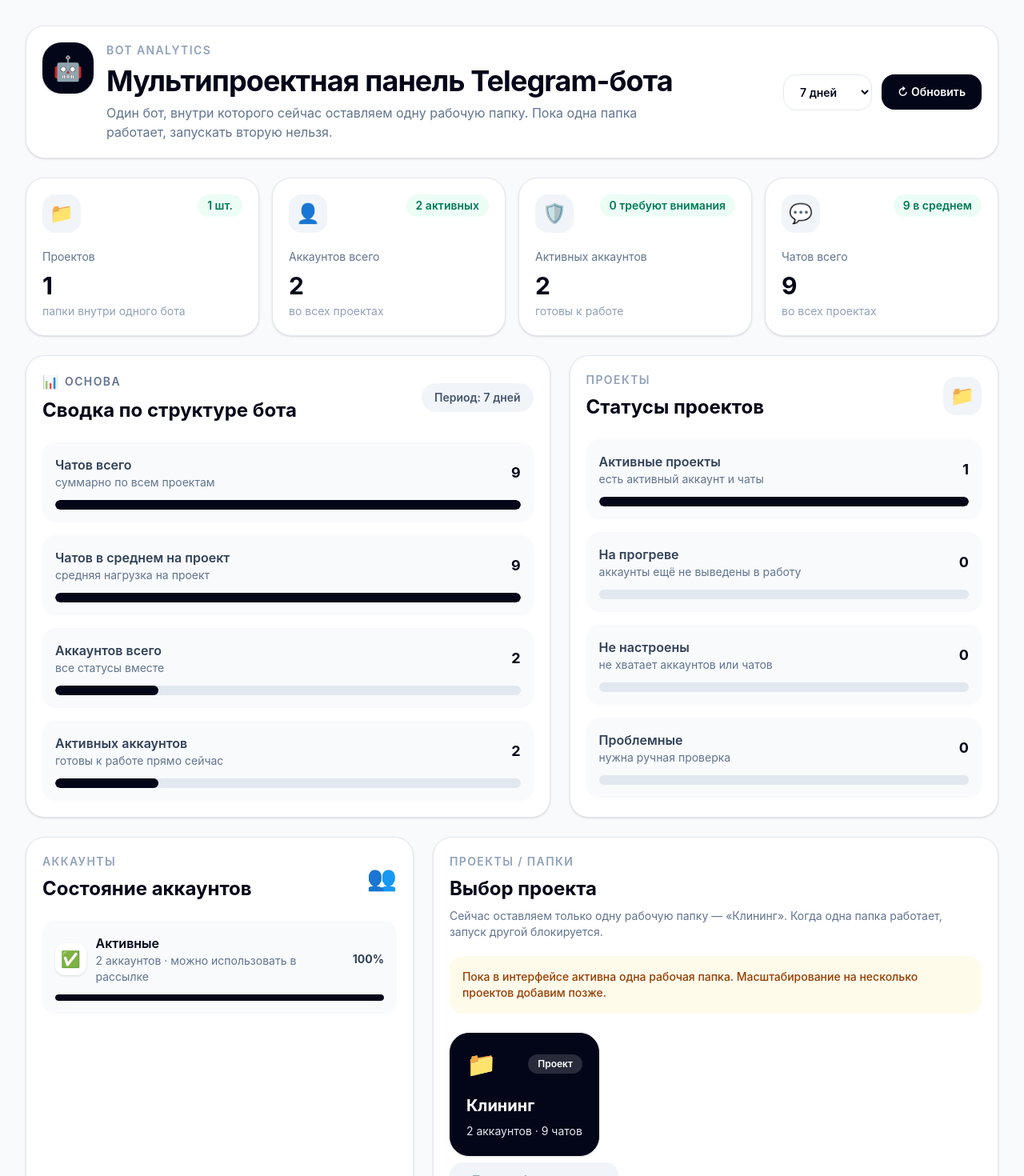
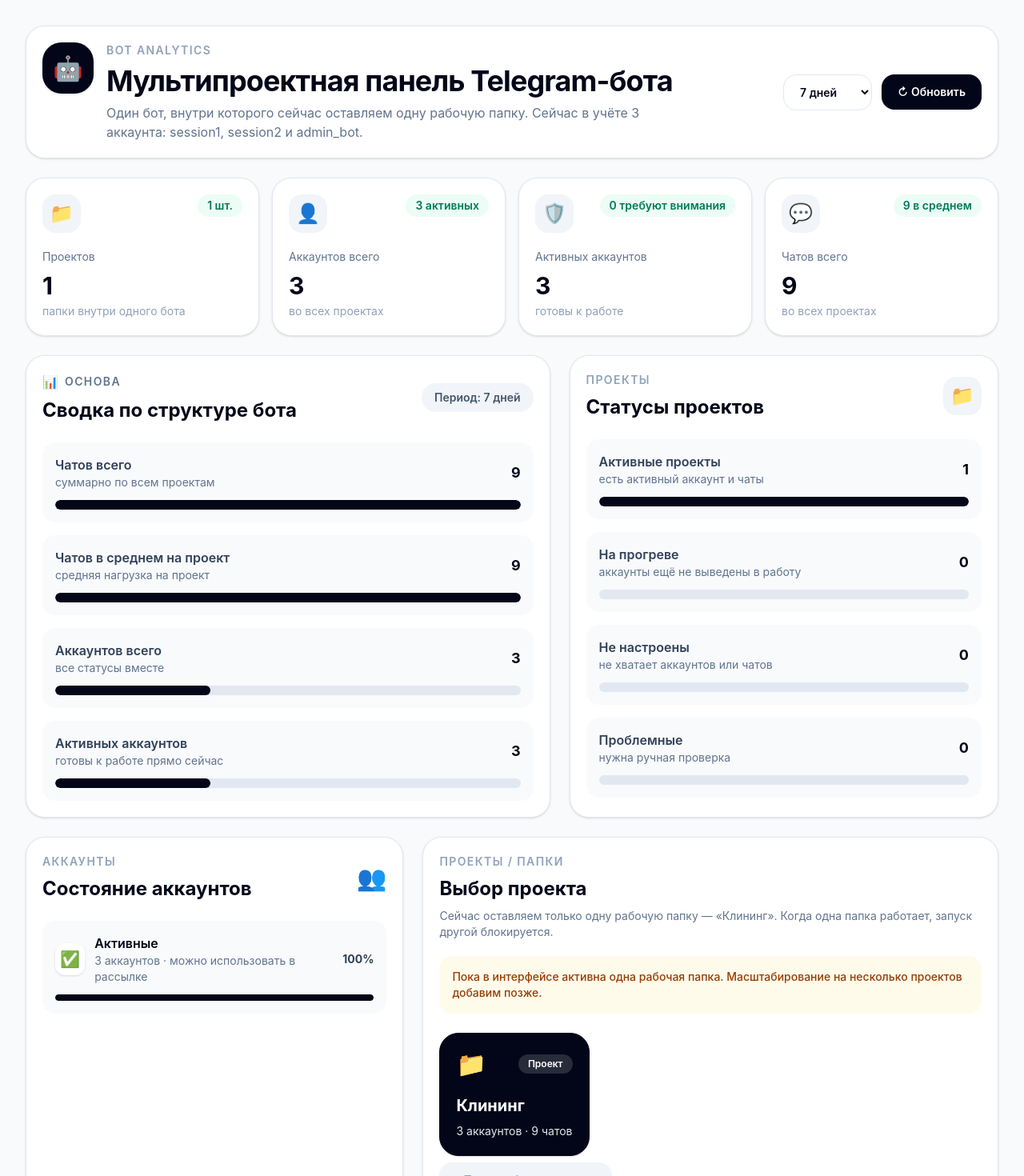
Before and after one commit to andreysparksy/Openclaw-panda, a React (Vite) app in the folder website/spam/bot-analytics-dashboard/: page / in a window 1280 px wide. Shown: the top 1470 px of the page at 80% size. Built offline with nearby package versions, Linux system fonts and the light colour scheme.

Commit message:
Count admin bot session in cleaning dashboard

```diff
--- a/website/spam/bot-analytics-dashboard/src/App.jsx
+++ b/website/spam/bot-analytics-dashboard/src/App.jsx
@@ -28,6 +28,7 @@ const initialProjects = [
     [
       { name: "session1", label: "Аккаунт 1", status: "Активен", reason: "Работает стабильно", lastCheck: "27.04.2026 16:20" },
       { name: "session2", label: "Аккаунт 2", status: "Активен", reason: "Работает стабильно", lastCheck: "27.04.2026 16:18" },
+      { name: "admin_bot", label: "admin_bot", status: "Активен", reason: "Сессия учтена как отдельный аккаунт", lastCheck: "27.04.2026 16:17" },
     ],
     {
       first: "Привет, есть нормальные подрядчики по клинингу? А то попадаются одни распиздяи\nМне главное, чтобы на совесть делали и стандарты соблюдали",
@@ -515,7 +516,7 @@ export default function BotAnalyticsDashboard() {
             <div>
               <p className="text-sm font-semibold uppercase tracking-widest text-slate-400">Bot analytics</p>
               <h1 className="mt-2 text-3xl font-bold tracking-tight sm:text-4xl">Мультипроектная панель Telegram-бота</h1>
-              <p className="mt-2 max-w-2xl text-slate-500">Один бот, внутри которого сейчас оставляем одну рабочую папку. Пока одна папка работает, запускать вторую нельзя.</p>
+              <p className="mt-2 max-w-2xl text-slate-500">Один бот, внутри которого сейчас оставляем одну рабочую папку. Сейчас в учёте 3 аккаунта: session1, session2 и admin_bot.</p>
             </div>
           </div>
 
```
